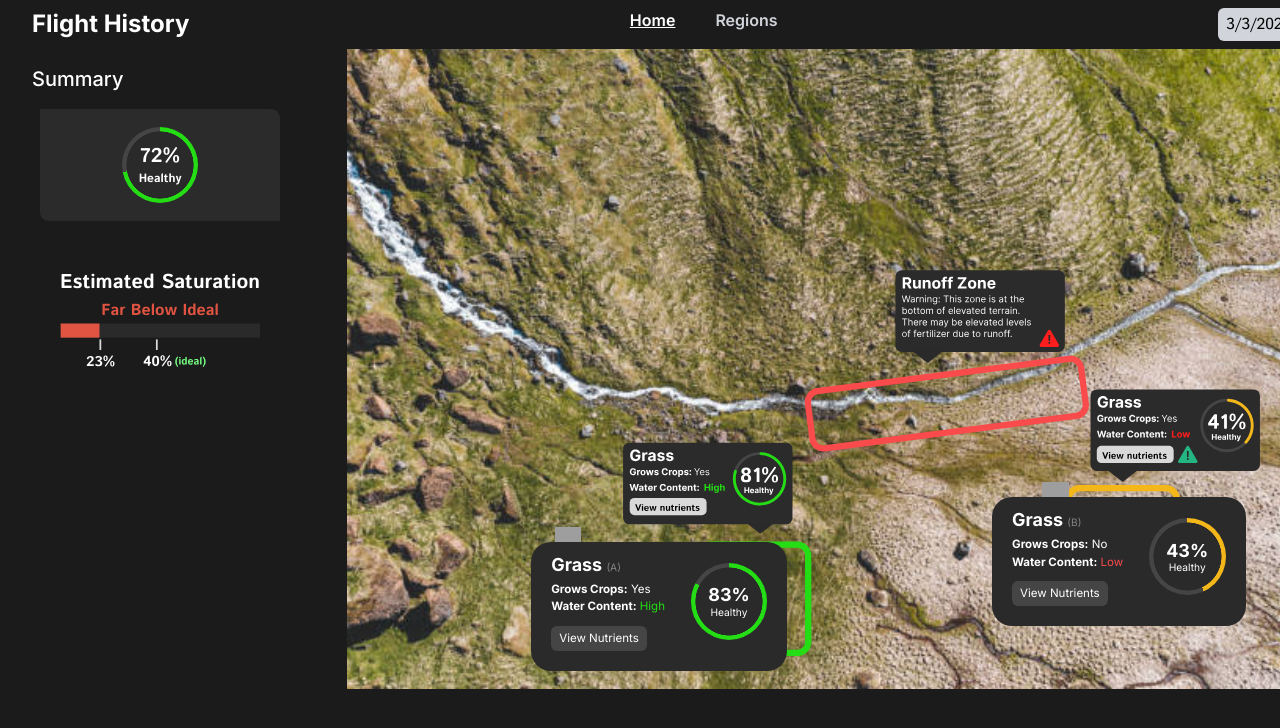
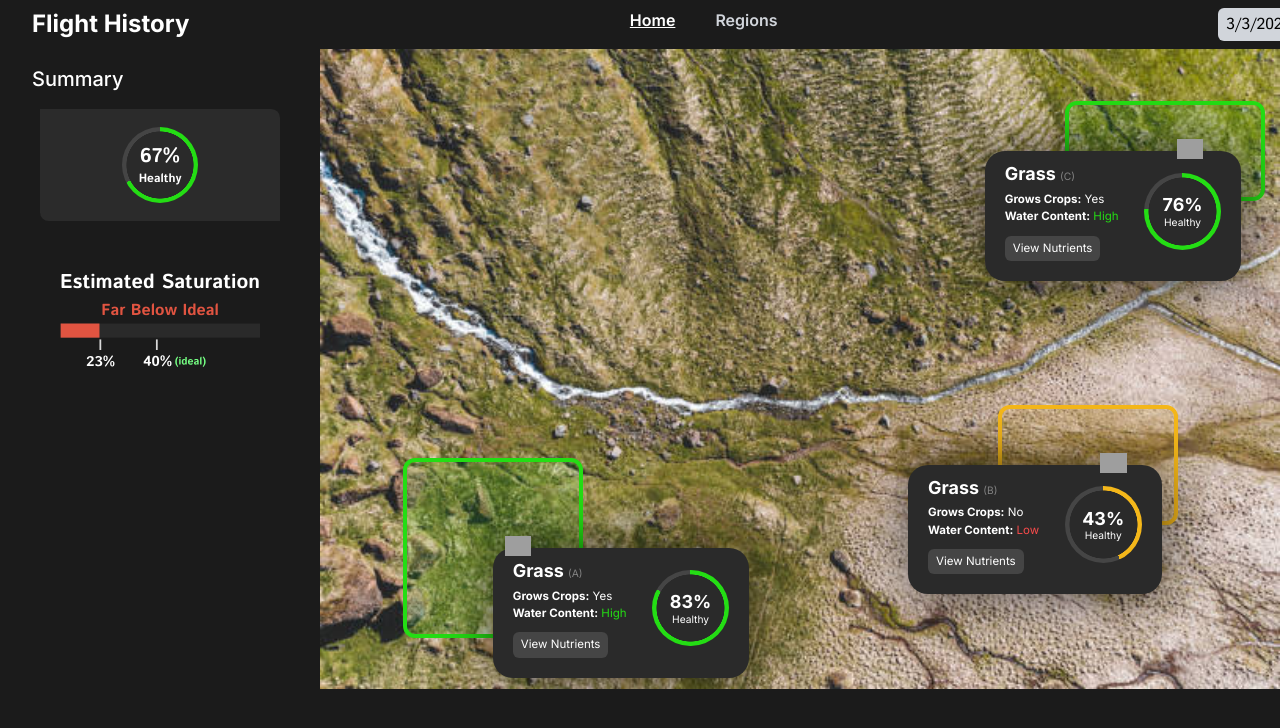
Before and after one commit to NadulaG/SMathHacks2024, a SvelteKit app in the folder web/: page / in a window 1280 px wide. Shown: the top 728 px of the page. Built offline with nearby package versions, Linux system fonts and the light colour scheme; grey boxes are pictures that could not be loaded.

Commit message:
Added Locations Json and Positional Popups

```diff
--- /dev/null
+++ b/web/src/lib/components/BoundingBox.svelte
@@ -0,0 +1,33 @@
+<script>
+// @ts-nocheck
+
+    export let quality;
+    export let width;
+    export let height;
+    export let positionX;
+    export let positionY;
+
+	let color
+
+	if(0 <= quality && quality < (1/3)){
+		color = "#F94B4B";
+	}
+	else if ((1/3) <= quality && quality < (2/3)){
+		color = "#F4B71A";
+	}
+	else{
+		color = "#24DD14";
+	}
+
+</script>
+
+<div class="box" style="width: {width}px; height: {height}px; left: {positionX*100}%; top: {positionY*100}%; transform: translate(-50%, -50%); border-color: {color}; background-color: {color}20"></div>
+
+<style>
+    .box {
+        border-radius: 12px;
+        border-width: 4px;
+        border-style: solid;
+        position: absolute;
+    }
+</style>
--- a/web/src/lib/components/NavBar.svelte
+++ b/web/src/lib/components/NavBar.svelte
@@ -8,6 +8,16 @@
    * @type {string}
    */
   export let image;
+
+  import { createEventDispatcher } from "svelte";
+
+  const dispatch = createEventDispatcher();
+
+  function handleClick() {
+    dispatch("listSelect", image);
+    console.log("Dispatching ListSelect");
+  }
+
 </script>
 
 <div class="bg-[#1B1B1B] py-2">
@@ -31,7 +41,7 @@
       <div class="flex items-center space-x-4">
         <!-- <span class="text-gray-300 font-semibold">3/2/2024</span> -->
 
-        <select id="image" name="image" class="rounded-md bg-gray-300 p-1 istok" bind:value={image}>
+        <select id="image" name="image" class="rounded-md bg-gray-300 p-1 istok" bind:value={image} on:change={() => handleClick()}>
           <option value="3/1/2024">3/1/2024</option>
           <option value="3/2/2024">3/2/2024</option>
           <option value="3/3/2024" selected>3/3/2024</option>
--- a/web/src/lib/components/Popup.svelte
+++ b/web/src/lib/components/Popup.svelte
@@ -10,6 +10,12 @@
   export let locationIndex;
   export let positionX;
   export let positionY;
+
+  let offset = 0;
+
+  if(positionX > 0.7) {
+    offset = 180;
+  }
 
   let waterContentColor;
 
@@ -64,8 +70,8 @@
   }
 </script>
 
-<img src="../../static/summary/triangle.png" class="triangle" style="top: calc({positionY*100}% - 15px); left: calc({positionX*100}% + 50px)">
-<div class="popup" style="top: {positionY*100}%; left: {positionX*100}%">
+<div class="popup" style="top: {positionY*100}%; left: calc({positionX*100}% - {offset}px)">
+  <img src="../../static/summary/triangle.png" class="triangle" style="top: -12px; left: calc(12px + {offset}px);">
   <div class="text">
     <h2>
       Grass <span style="font-weight: 400; font-size: 0.8dvw; color: #848484;"
@@ -105,6 +111,10 @@
     align-items: center;
     padding: 10px 20px 20px 20px;
     gap: 2dvw;
+    -webkit-box-shadow: 0px 0px 54px -1px rgba(0,0,0,0.7);
+    -moz-box-shadow: 0px 0px 54px -1px rgba(0,0,0,0.7);
+    box-shadow: 0px 0px 54px -1px rgba(0,0,0,0.7);
+    z-index: 2;
   }
 
   h2 {
@@ -148,8 +158,9 @@
   }
 
   .triangle {
-    position: relative;
+    position: absolute;
     height: 20px;
+    z-index: 1;
   }
 
 </style>
--- /dev/null
+++ b/web/src/locations.json
@@ -0,0 +1,108 @@
+[
+    [
+        {
+            "positionX": 0.18,
+            "positionY": 0.78,
+            "width": 180,
+            "height": 180,
+            "health": 0.83,
+            "growsCrops": "Yes",
+            "waterContent": "High",
+            "nutrients": {
+                "potassium": 86,
+                "nitrogen": 54,
+                "phosphorus": 42,
+                "calcium": 500,
+                "magnesium": 48,
+                "sulfur": 10
+            }
+        },
+        {
+            "positionX": 0.8,
+            "positionY": 0.65,
+            "width": 180,
+            "height": 120,
+            "health": 0.43,
+            "growsCrops": "No",
+            "waterContent": "Low",
+            "nutrients": {
+                "potassium": 86,
+                "nitrogen": 54,
+                "phosphorus": 42,
+                "calcium": 500,
+                "magnesium": 48,
+                "sulfur": 10
+            }
+        },
+        {
+            "positionX": 0.88,
+            "positionY": 0.16,
+            "width": 200,
+            "height": 100,
+            "health": 0.76,
+            "growsCrops": "Yes",
+            "waterContent": "High",
+            "nutrients": {
+                "potassium": 86,
+                "nitrogen": 54,
+                "phosphorus": 42,
+                "calcium": 500,
+                "magnesium": 48,
+                "sulfur": 10
+            }
+        }
+    ],
+    [
+        {
+            "positionX": 0.81,
+            "positionY": 0.74,
+            "width": 260,
+            "height": 260,
+            "health": 0.92,
+            "growsCrops": "Yes",
+            "waterContent": "High",
+            "nutrients": {
+                "potassium": 86,
+                "nitrogen": 54,
+                "phosphorus": 42,
+                "calcium": 500,
+                "magnesium": 48,
+                "sulfur": 10
+            }
+        },
+        {
+            "positionX": 0.4,
+            "positionY": 0.44,
+            "width": 120,
+            "height": 120,
+            "health": 0.36,
+            "growsCrops": "No",
+            "waterContent": "Low",
+            "nutrients": {
+                "potassium": 86,
+                "nitrogen": 54,
+                "phosphorus": 42,
+                "calcium": 500,
+                "magnesium": 48,
+                "sulfur": 10
+            }
+        },
+        {
+            "positionX": 0.93,
+            "positionY": 0.2,
+            "width": 100,
+            "height": 100,
+            "health": 0.32,
+            "growsCrops": "No",
+            "waterContent": "Low",
+            "nutrients": {
+                "potassium": 86,
+                "nitrogen": 54,
+                "phosphorus": 42,
+                "calcium": 500,
+                "magnesium": 48,
+                "sulfur": 10
+            }
+        }
+    ]
+]
--- a/web/src/routes/+page.svelte
+++ b/web/src/routes/+page.svelte
@@ -4,8 +4,10 @@
   import NavBar from "$lib/components/NavBar.svelte";
   import ConcentrationBar from "$lib/components/ConcentrationBar.svelte";
   import CircleProgressBar from "$lib/components/CircleProgressBar.svelte";
+  import BoundingBox from "$lib/components/BoundingBox.svelte";
 
   import nutrientData from "../nutrients.json";
+  import mapLocations from "../locations.json";
 
   /**
    * @type {string}
@@ -44,28 +46,23 @@
   ];
 
   let currentLocation = -1;
+  let currentMap = 0;
 
-  //RANDOM VALUES
-  let nutrientObjects = [
-    //LOCATION ONE
-    {
-      potassium: 86,
-      nitrogen: 54,
-      phosphorus: 42,
-      calcium: 500,
-      magnesium: 48,
-      sulfur: 10,
-    },
-    //LOCATION TWO
-    {
-      potassium: 86,
-      nitrogen: 54,
-      phosphorus: 42,
-      calcium: 500,
-      magnesium: 48,
-      sulfur: 10,
-    },
-  ];
+  function handleMapUpdate() {
+    console.log("Updating Map");
+    switch(image) {
+      case "3/3/2024":
+        currentMap = 0;
+        break;
+      case "3/2/2024":
+        currentMap = 1;
+        break;
+      case "3/1/2024":
+        currentMap = 2;
+        break;
+    }
+    calculateAverageHealth();
+  }
 
   function expandNutrient(index) {
     expandNutrients[index] = !expandNutrients[index];
@@ -89,13 +86,26 @@
 
     expandNutrient(index);
   }
+
+  let averageHealth;
+
+  function calculateAverageHealth(){
+    let sum = 0;
+    mapLocations[currentMap].forEach(element => {
+      sum += element.health;
+    });
+    averageHealth = sum/mapLocations[currentMap].length;
+  }
+
+  calculateAverageHealth();
+
 </script>
 
 <svelte:head>
   <title>Home</title>
 </svelte:head>
 
-<NavBar route="/" bind:image />
+<NavBar on:listSelect={handleMapUpdate} route="/" bind:image/>
 
 <div class="flex h-max overflow-hidden">
   <div class="bg-[#1B1B1B] w-80">
@@ -109,9 +119,9 @@
             <div
               class="flex justify-center items-center w-full h-full bg-no-repeat"
             >
-            <CircleProgressBar percent=0.72 />
+            <CircleProgressBar percent={averageHealth} />
               <div class="text-white font-semibold font-serif text-center" style="position: absolute;">
-                <p class="text-xl istok">72%</p>
+                <p class="text-xl istok" style="font-weight: 700;">{Math.round(averageHealth*100)}%</p>
                 <p class="text-xs istok">Healthy</p>
               </div>
             </div>
@@ -154,8 +164,7 @@
                 }}
                 class="ml-2 text-[#D239CC] istok font-semibold"
                 >Potassium <span style="font-weight: 400;"
-                  >({nutrientObjects[Math.max(0, currentLocation)]
-                    .potassium}ppm)</span
+                  >({mapLocations[0][Math.max(0, currentLocation)].nutrients.potassium}ppm)</span
                 ><span style="color: white;"
                   >{expandNutrients[0] ? " -" : " +"}</span
                 ></button
@@ -164,7 +173,7 @@
             <ConcentrationBar
               low={nutrientData.potassium.low}
               high={nutrientData.potassium.high}
-              concentration={nutrientObjects[Math.max(0, currentLocation)]
+              concentration={mapLocations[0][Math.max(0, currentLocation)].nutrients
                 .potassium}
               show={expandNutrients[0]}
             />
@@ -177,7 +186,7 @@
                 }}
                 class="ml-2 text-[#E07B04] istok font-semibold"
                 >Nitrogen <span style="font-weight: 400;"
-                  >({nutrientObjects[Math.max(0, currentLocation)]
+                  >({mapLocations[0][Math.max(0, currentLocation)].nutrients
                     .nitrogen}ppm)</span
                 ><span style="color: white;"
                   >{expandNutrients[1] ? " -" : " +"}</span
@@ -187,7 +196,7 @@
             <ConcentrationBar
               low={nutrientData.nitrogen.low}
               high={nutrientData.nitrogen.high}
-              concentration={nutrientObjects[Math.max(0, currentLocation)]
+              concentration={mapLocations[0][Math.max(0, currentLocation)].nutrients
                 .nitrogen}
               show={expandNutrients[1]}
             />
@@ -200,7 +209,7 @@
                 }}
                 class="ml-2 text-[#5427B5] istok font-semibold"
                 >Phosphorus <span style="font-weight: 400;"
-                  >({nutrientObjects[Math.max(0, currentLocation)]
+                  >({mapLocations[0][Math.max(0, currentLocation)].nutrients
                     .phosphorus}ppm)</span
                 ><span style="color: white;"
                   >{expandNutrients[2] ? " -" : " +"}</span
@@ -210,7 +219,7 @@
             <ConcentrationBar
               low={nutrientData.phosphorus.low}
               high={nutrientData.phosphorus.high}
-              concentration={nutrientObjects[Math.max(0, currentLocation)]
+              concentration={mapLocations[0][Math.max(0, currentLocation)].nutrients
                 .phosphorus}
               show={expandNutrients[2]}
             />
@@ -223,7 +232,7 @@
                 }}
                 class="ml-2 text-[#FF1D1D] istok font-semibold"
                 >Calcium <span style="font-weight: 400;"
-                  >({nutrientObjects[Math.max(0, currentLocation)]
+                  >({mapLocations[0][Math.max(0, currentLocation)].nutrients
                     .calcium}ppm)</span
                 ><span style="color: white;"
                   >{expandNutrients[3] ? " -" : " +"}</span
@@ -233,7 +242,7 @@
             <ConcentrationBar
               low={nutrientData.calcium.low}
               high={nutrientData.calcium.high}
-              concentration={nutrientObjects[Math.max(0, currentLocation)]
+              concentration={mapLocations[0][Math.max(0, currentLocation)].nutrients
                 .calcium}
               show={expandNutrients[3]}
             />
@@ -246,7 +255,7 @@
                 }}
                 class="ml-2 text-[#24B682] istok font-semibold"
                 >Magnesium <span style="font-weight: 400;"
-                  >({nutrientObjects[Math.max(0, currentLocation)]
+                  >({mapLocations[0][Math.max(0, currentLocation)].nutrients
                     .magnesium}ppm)</span
                 ><span style="color: white;"
                   >{expandNutrients[4] ? " -" : " +"}</span
@@ -256,7 +265,7 @@
             <ConcentrationBar
               low={nutrientData.magnesium.low}
               high={nutrientData.magnesium.high}
-              concentration={nutrientObjects[Math.max(0, currentLocation)]
+              concentration={mapLocations[0][Math.max(0, currentLocation)].nutrients
                 .magnesium}
               show={expandNutrients[4]}
             />
@@ -269,7 +278,7 @@
                 }}
                 class="ml-2 text-[#F9DD4B] istok font-semibold"
                 >Sulfur <span style="font-weight: 400;"
-                  >({nutrientObjects[Math.max(0, currentLocation)]
+                  >({mapLocations[0][Math.max(0, currentLocation)].nutrients
                     .sulfur}ppm)</span
                 ><span style="color: white;"
                   >{expandNutrients[5] ? " -" : " +"}</span
@@ -279,7 +288,7 @@
             <ConcentrationBar
               low={nutrientData.sulfur.low}
               high={nutrientData.sulfur.high}
-              concentration={nutrientObjects[Math.max(0, currentLocation)]
+              concentration={mapLocations[0][Math.max(0, currentLocation)].nutrients
                 .sulfur}
               show={expandNutrients[5]}
             />
@@ -291,22 +300,52 @@
 
   <div class="flex justify-center flex-1" style="position: relative;">
         <Popup
-      healthPercent="0.83"
-      waterContent="High"
-      growsCrops="Yes"
         locationIndex=0
-      positionX = 0.22
-      positionY = 0.77
+        healthPercent={mapLocations[currentMap][0].health}
+        waterContent={mapLocations[currentMap][0].waterContent}
+        growsCrops={mapLocations[currentMap][0].growsCrops}
+        positionX = {mapLocations[currentMap][0].positionX}
+        positionY = {mapLocations[currentMap][0].positionY}
         on:buttonClick={handleLocationSelect}
       />
       <Popup
-      healthPercent="0.43"
-      waterContent="Low"
-      growsCrops="No"
         locationIndex=1
-      positionX = 0.7
-      positionY = 0.7
+        healthPercent={mapLocations[currentMap][1].health}
+        waterContent={mapLocations[currentMap][1].waterContent}
+        growsCrops={mapLocations[currentMap][1].growsCrops}
+        positionX = {mapLocations[currentMap][1].positionX}
+        positionY = {mapLocations[currentMap][1].positionY}
         on:buttonClick={handleLocationSelect}
+      />
+      <Popup
+        locationIndex=2
+        healthPercent={mapLocations[currentMap][2].health}
+        waterContent={mapLocations[currentMap][2].waterContent}
+        growsCrops={mapLocations[currentMap][2].growsCrops}
+        positionX = {mapLocations[currentMap][2].positionX}
+        positionY = {mapLocations[currentMap][2].positionY}
+        on:buttonClick={handleLocationSelect}
+      />
+      <BoundingBox
+        quality={mapLocations[currentMap][0].health}
+        width={mapLocations[currentMap][0].width}
+        height={mapLocations[currentMap][0].height}
+        positionX={mapLocations[currentMap][0].positionX}
+        positionY={mapLocations[currentMap][0].positionY}
+      />
+      <BoundingBox
+        quality={mapLocations[currentMap][1].health}
+        width={mapLocations[currentMap][1].width}
+        height={mapLocations[currentMap][1].height}
+        positionX={mapLocations[currentMap][1].positionX}
+        positionY={mapLocations[currentMap][1].positionY}
+      />
+      <BoundingBox
+        quality={mapLocations[currentMap][2].health}
+        width={mapLocations[currentMap][2].width}
+        height={mapLocations[currentMap][2].height}
+        positionX={mapLocations[currentMap][2].positionX}
+        positionY={mapLocations[currentMap][2].positionY}
       />
     <img
       src="/summary/{image.replaceAll('/', '-')}.svg"
--- a/web/vite.config.js
+++ b/web/vite.config.js
@@ -6,7 +6,7 @@ export default defineConfig({
 	server: {
 		fs: {
 			// Set the root directory to the directory containing the file you want to serve
-			allow: ['C:/Users/jaket/Desktop/smath/SMathHacks2024/web/static']
+			allow: ['/']
 		},
 	},
 });
```
Also changed, not shown: web/static/summary/3-3-2024.svg, 1 other file (tests, documents, lock files or other folders). Lines whose indentation alone changed are shown as unchanged.
